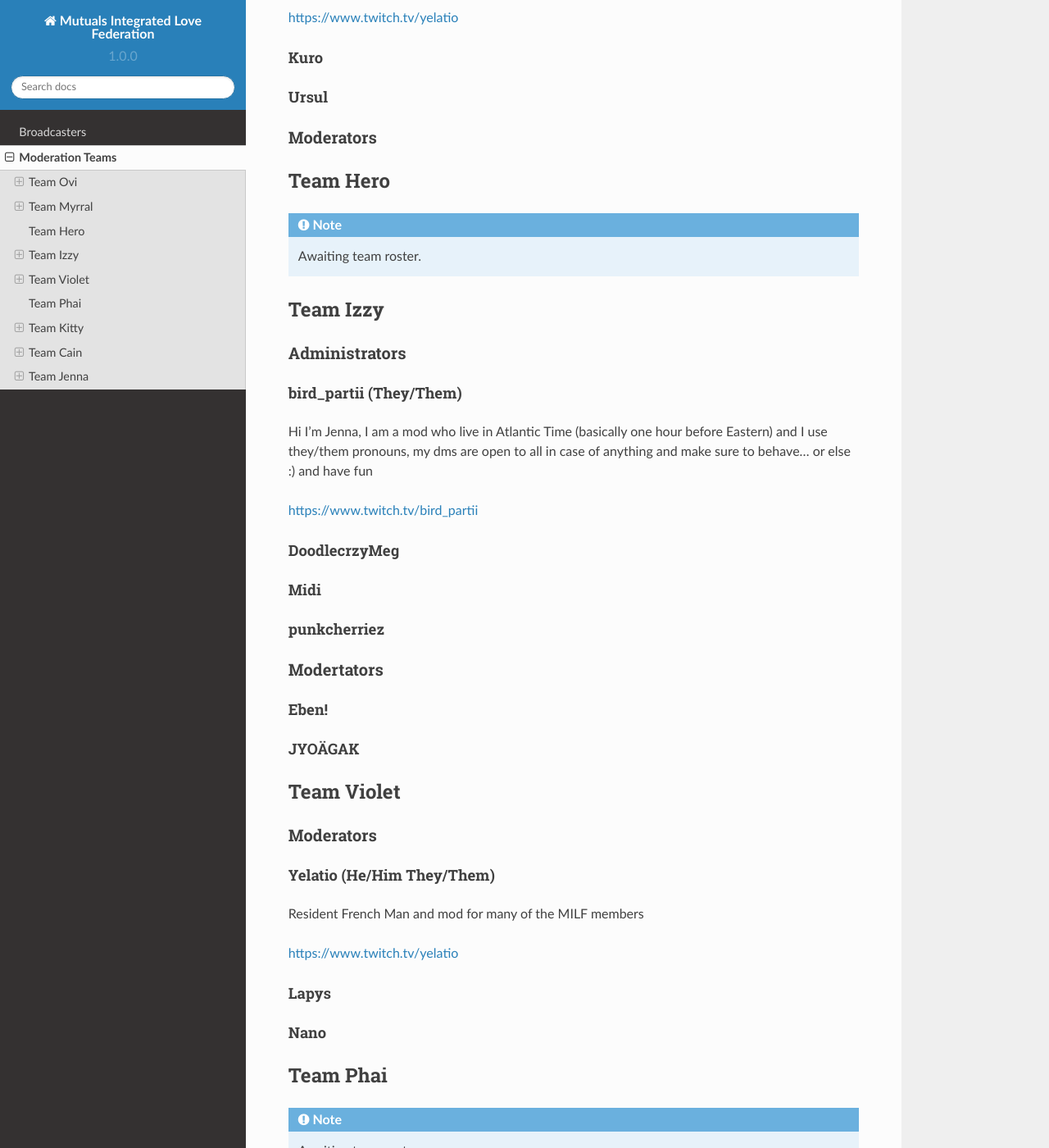
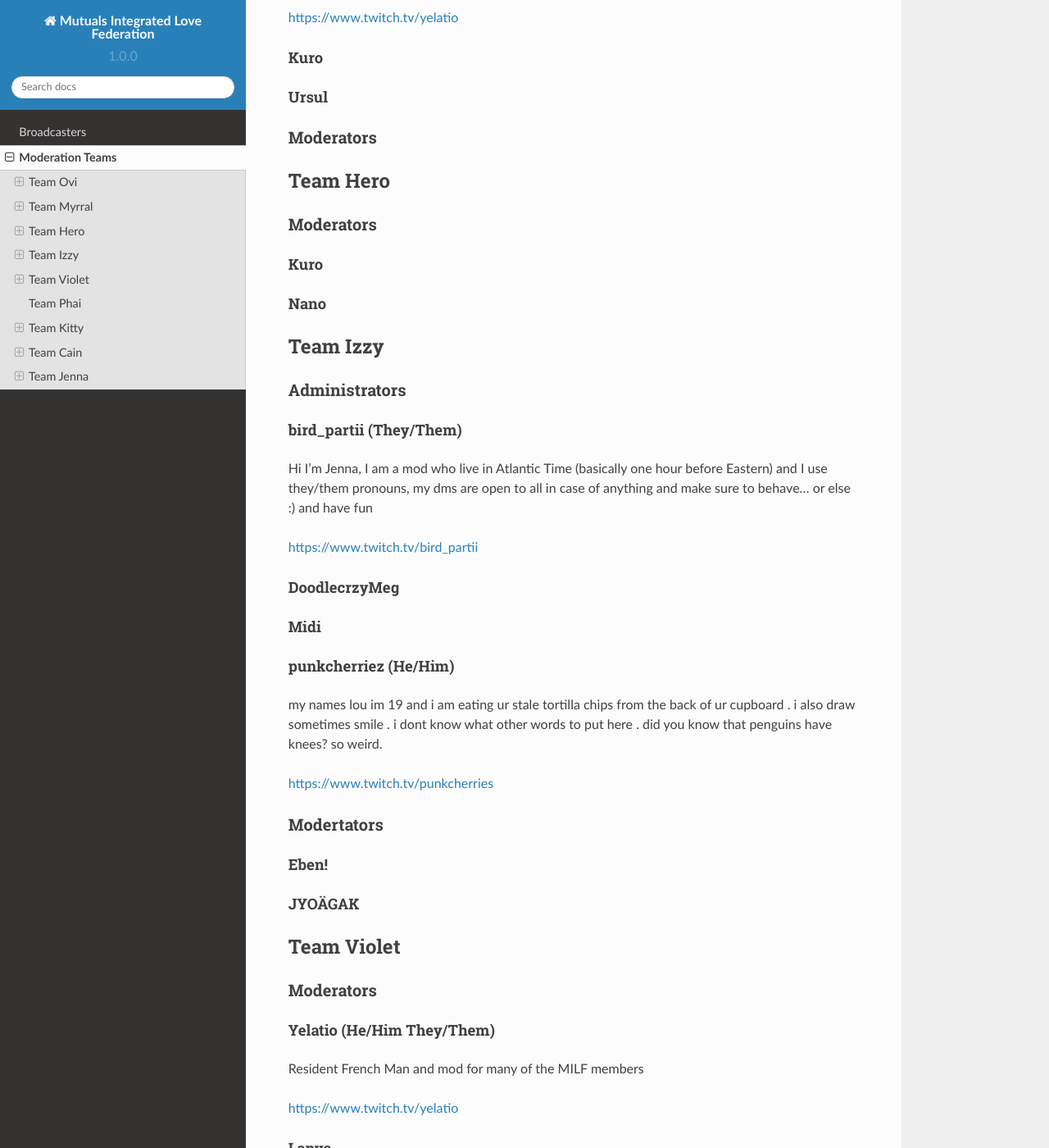
Before and after one commit to OiivaeCommunity/love, a Sphinx documentation site: the page built from docs/source/mods.rst, in a window 1280 px wide and 1400 px high, scrolled down 3840 px. Shown: the whole window at 82% size. Built offline with Sphinx 7.4.7 and the Read the Docs theme 2.0.0, drawn with Linux system fonts in a browser that asks for light colours.

Commit message:
Update mods.rst
added Hero's mods and punk's bio

```diff
--- a/docs/source/mods.rst
+++ b/docs/source/mods.rst
@@ -159,10 +159,14 @@ Moderators
 Team Hero
 =======
 
-.. note::
+Moderators
+----
 
-   Awaiting team roster.
+Kuro
+^^^^^
 
+Nano
+^^^^
 
 Team Izzy
 =======
@@ -182,8 +186,13 @@ DoodlecrzyMeg
 Midi
 ^^^^
 
-punkcherriez
+punkcherriez (He/Him)
 ^^^^
+
+my names lou im 19 and i am eating ur stale tortilla chips from the back of ur cupboard . i also draw sometimes smile . i dont know what other words to put here . did you know that penguins have knees? so weird.
+
+https://www.twitch.tv/punkcherries
+
 
 Modertators
 ----
```
